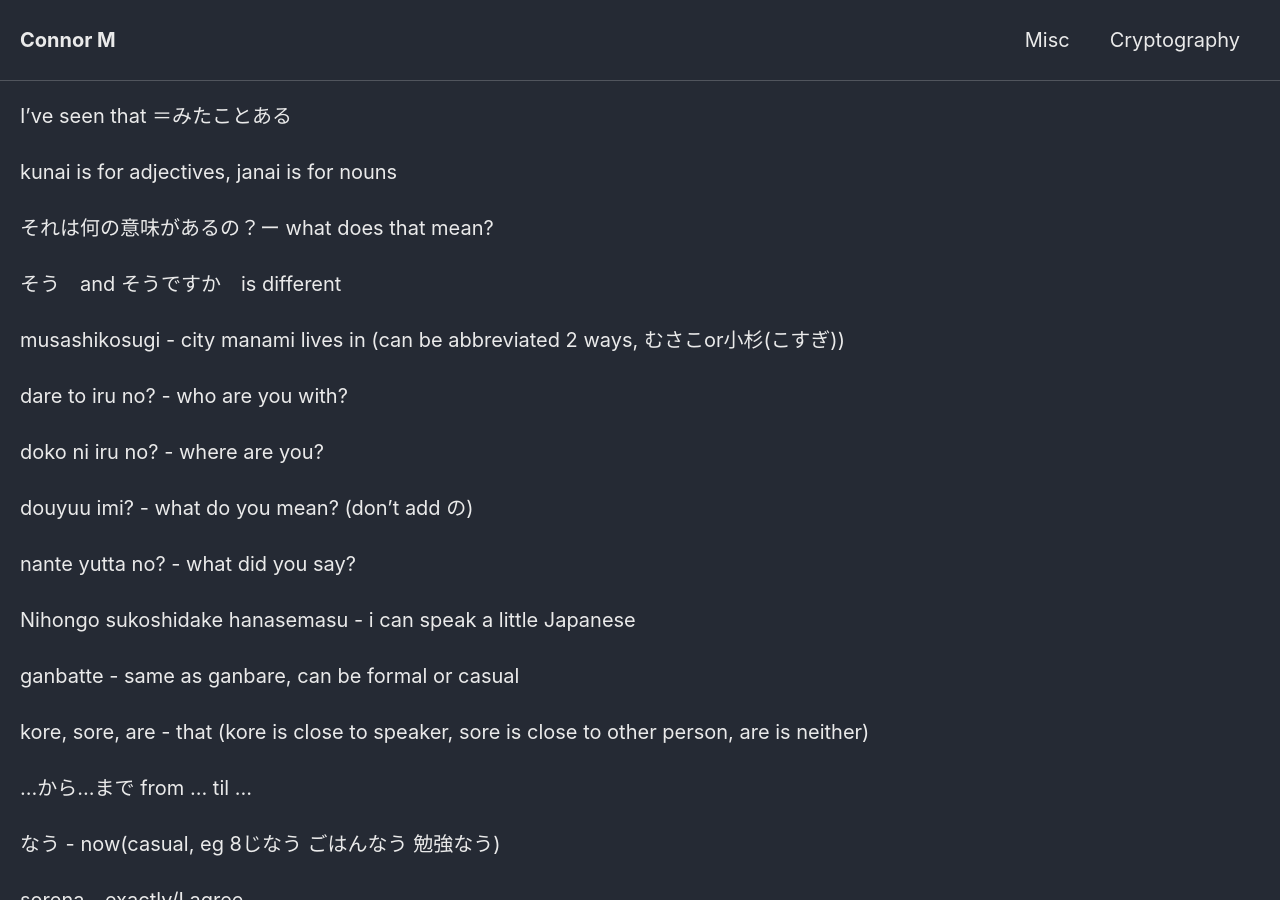
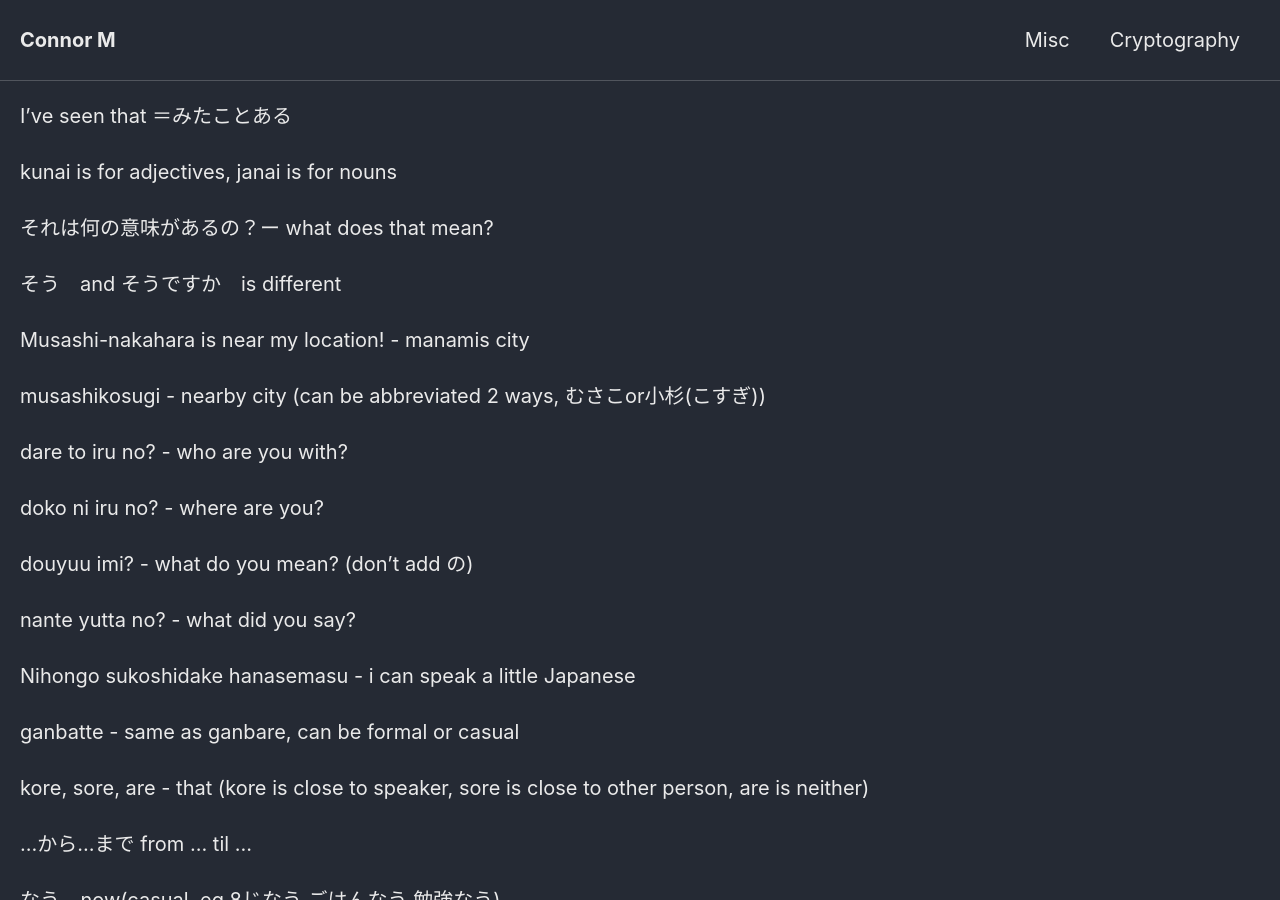
Before and after one commit to Connor-McCartney/Connor-McCartney.github.io, a Jekyll site: the page built from _pages/misc/japanese.md, in a window 1280 px wide and 900 px high. Built offline with Jekyll 4.4.1, drawn with Linux system fonts in a browser that asks for light colours; cached includes are drawn as plain includes; our own code applies the rules of GitHub Pages for plain Markdown files.

Commit message:
Update japanese.md

```diff
--- a/_pages/misc/japanese.md
+++ b/_pages/misc/japanese.md
@@ -6,7 +6,9 @@ kunai is for adjectives, janai is for nouns
 
 そう　and そうですか　is different
 
-musashikosugi - city manami lives in (can be abbreviated 2 ways,  むさこor小杉(こすぎ))
+Musashi-nakahara is near my location! - manamis city
+
+musashikosugi - nearby city (can be abbreviated 2 ways,  むさこor小杉(こすぎ))
 
 
 dare to iru no? - who are you with?
```
